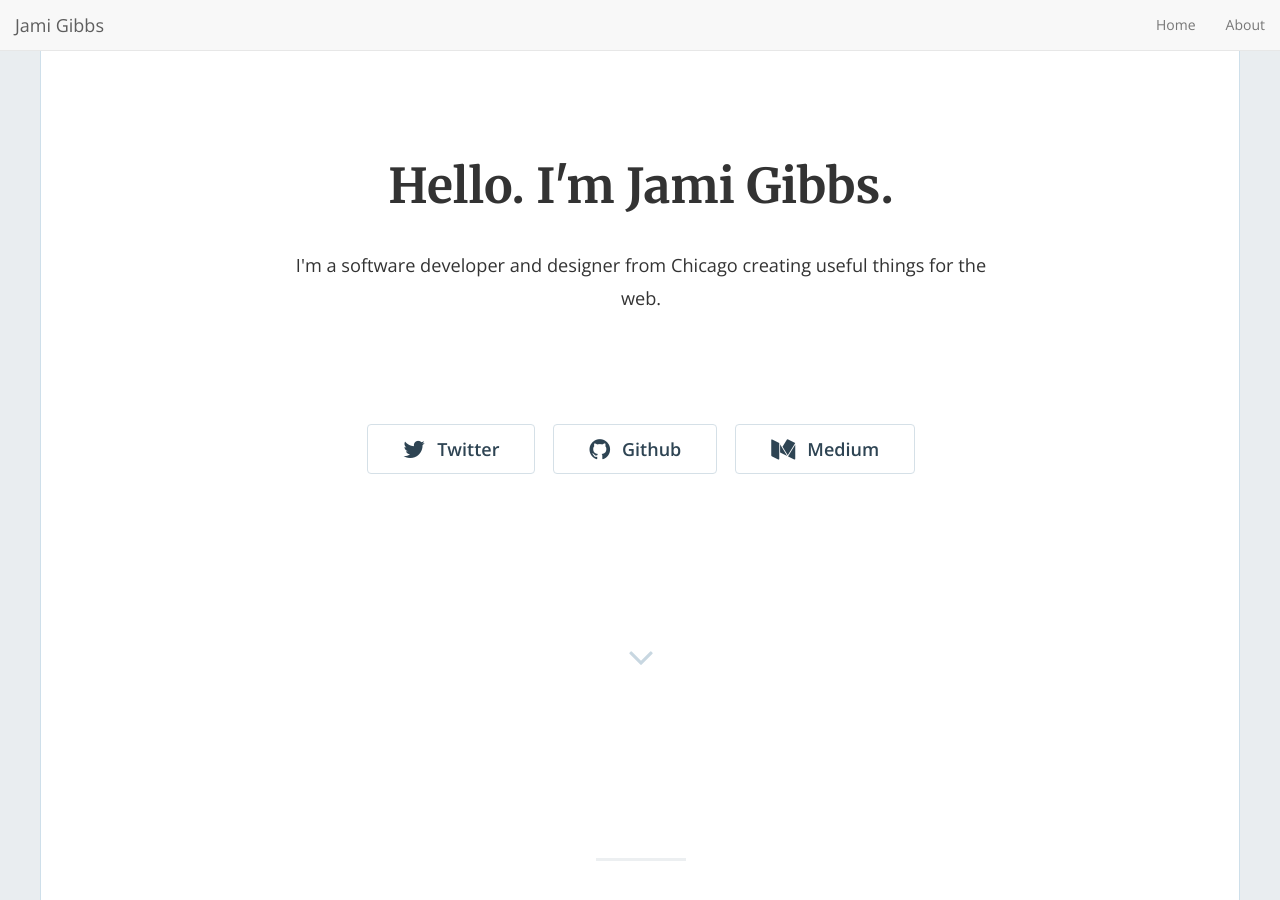
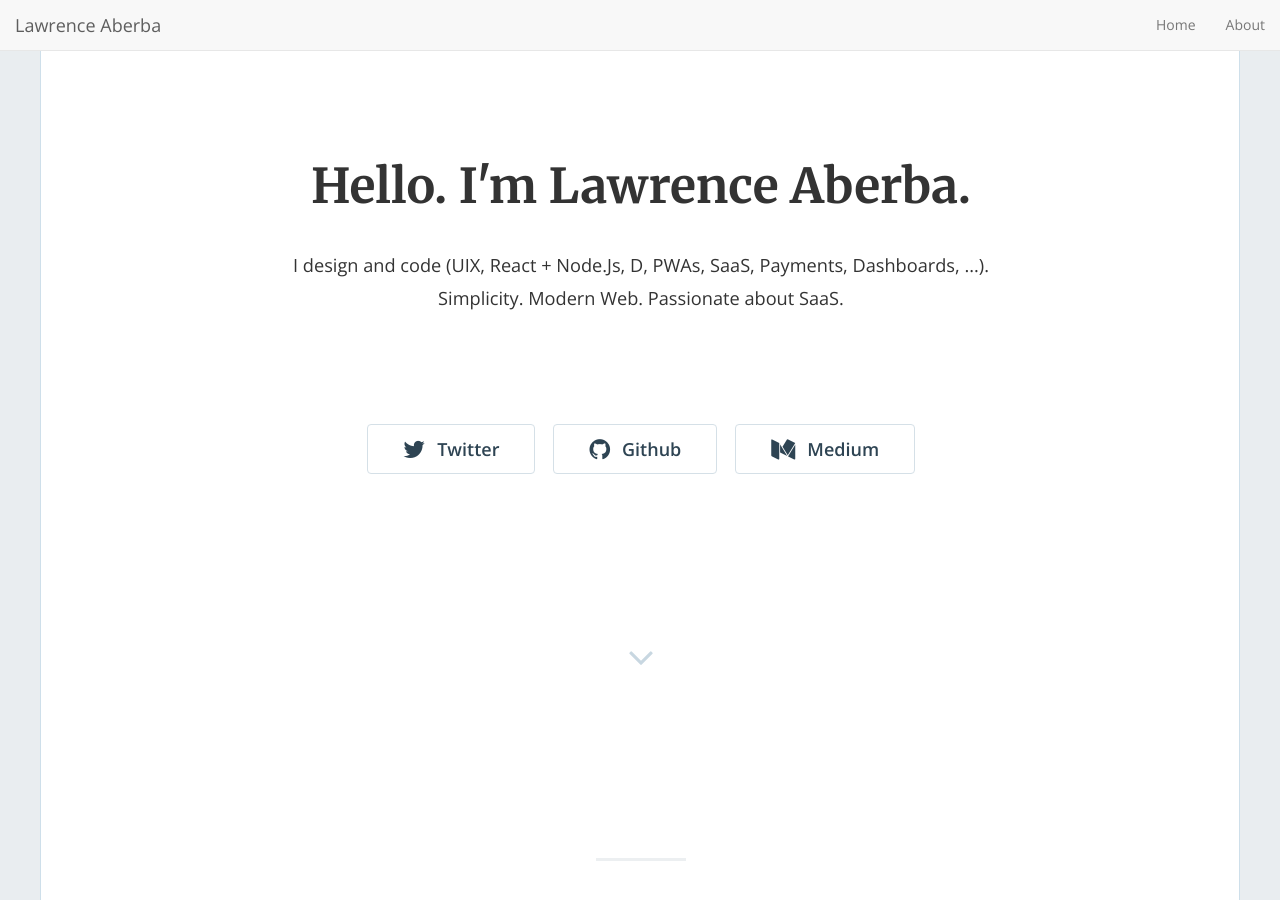
Before and after one commit to jamigibbs/phantom, a Jekyll site: the page built from index.html, in a window 1280 px wide and 900 px high. Built offline with Jekyll 4.4.1, drawn with Linux system fonts in a browser that asks for light colours; nearby versions of some CDN libraries; the list of posts is cut into pages by our own code; some of the changed text lies outside the part shown.

Commit message:
Update config
Set things up

```diff
--- a/_config.yml
+++ b/_config.yml
@@ -13,14 +13,14 @@
 # you will see them accessed via {{ site.title }}, {{ site.email }}, and so on.
 # You can create any custom variable you would like, and they will be accessible
 # in the templates via {{ site.myvariable }}.
-title: "Hello. I'm Jami Gibbs."
-email: 'jami0821@gmail.com'
-description: "I'm a software developer and designer from Chicago creating useful things for the web."
-baseurl: "" # the subpath of your site, e.g. /blog
-url: "https://jamigibbs.github.io/phantom" # the base hostname & protocol for your site, e.g. https://example.com
-twitter_username: 'jamigibbs'
-github_username: 'jamigibbs'
-medium_username: 'blog.jamigibbs.com'
+title: "Hello. I'm Lawrence Aberba."
+email: 'karabutaworld@gmail.com'
+description: "I design and code (UIX, React + Node.Js, D, PWAs, SaaS, Payments, Dashboards, ...). Simplicity. Modern Web. Passionate about SaaS."
+baseurl: "/portfolio" # the subpath of your site, e.g. /blog
+url: "https://aberba.github.io/portfolio" # the base hostname & protocol for your site, e.g. https://example.com
+twitter_username: 'aberbamx'
+github_username: 'aberba'
+# medium_username: 'blog.aberba.com'
 
 # Build settings
 markdown: kramdown
@@ -89,8 +89,8 @@ pagination:
 ############################################################
 
 ### Phantom settings
-footer_text: '© 2018 Jami Gibbs'
-admin_name: 'Jami Gibbs'
+footer_text: '© 2018 Lawrence Aberba'
+admin_name: 'Lawrence Aberba'
 google_analytics: "UA-9999999-99" # Update with your own tracking ID
 enable_contact: false
 
```
